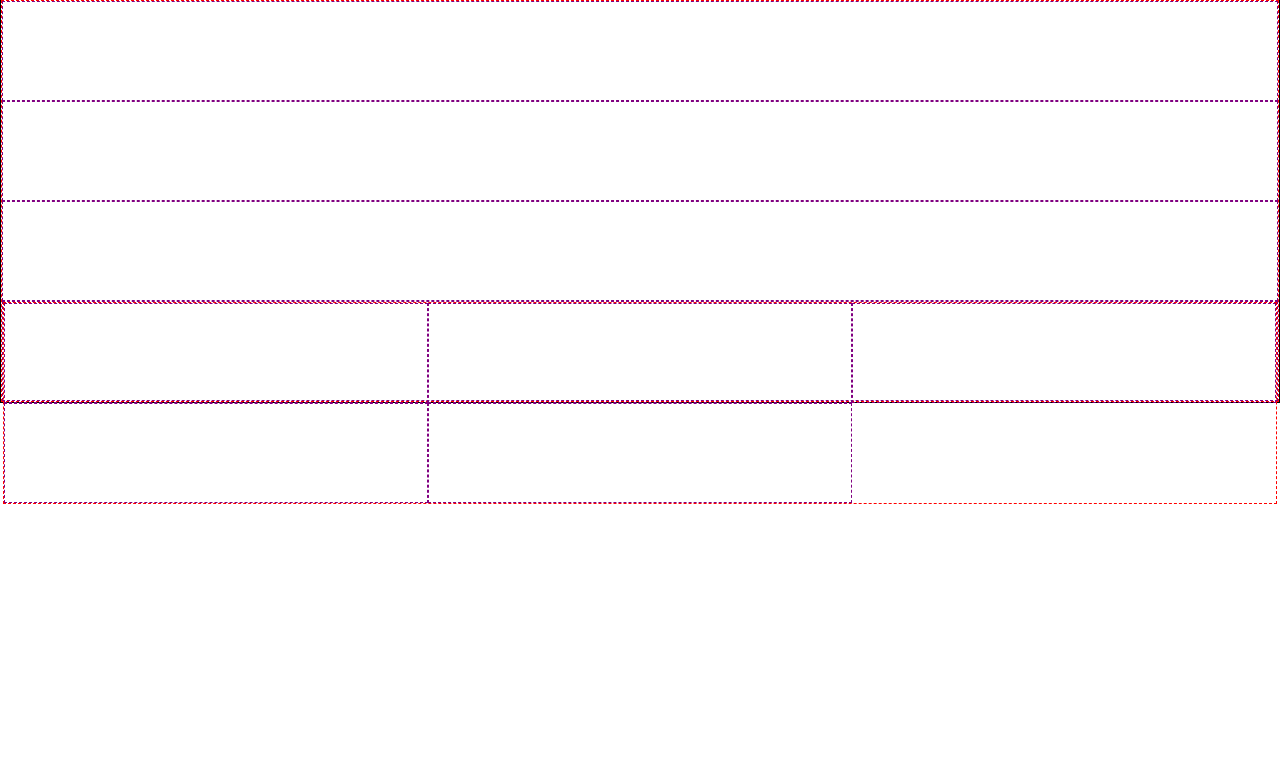
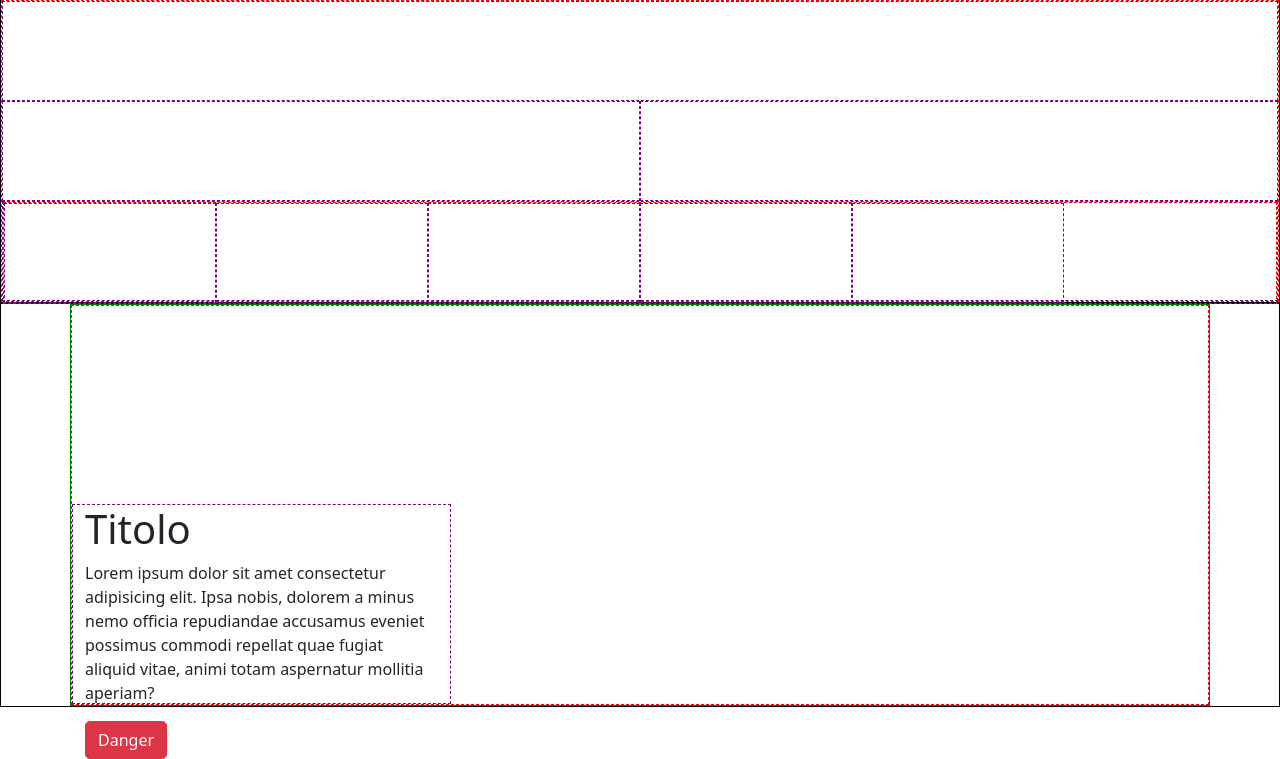
Before and after one commit to SangesAntonio/htmlcss-playstation, a plain HTML site: page index.html in a window 1280 px wide. Shown: the part 717-1476 px from the top of the page. Before the commit the page ends 1221 px from the top, so only its background shows below. Drawn offline with nearby package versions, Linux system fonts and the light colour scheme.

Commit message:
added second jumbotron layout

```diff
--- a/index.html
+++ b/index.html
@@ -62,21 +62,33 @@
         <section class="container-fluid">
             <div class="row">
                 <div class="col-12"></div>
-                <div class="col-12"></div>
-                <div class="col-12"></div>
+                <div class="col-12 col-md-6"></div>
+                <div class="col-12 col-md-6"></div>
                 <div class="col-12">
                     <div class="row">
-                        <div class="col-4"></div>
-                        <div class="col-4"></div>
-                        <div class="col-4"></div>
-                        <div class="col-4"></div>
-                        <div class="col-4"></div>
+                        <div class="col-4 col-md-2"></div>
+                        <div class="col-4 col-md-2"></div>
+                        <div class="col-4 col-md-2"></div>
+                        <div class="col-4 col-md-2"></div>
+                        <div class="col-4 col-md-2"></div>
                     </div>
                 </div>
             </div>
         </section>
 
         <!---Second jumbotron-->
+        <section>
+            <div class="container">
+                <div class="row align-items-end alto">
+                    <div class="col-12 col-lg-4 medio">
+                        <h1>Titolo</h1>
+                        <P>Lorem ipsum dolor sit amet consectetur adipisicing elit. Ipsa nobis, dolorem a minus nemo officia repudiandae accusamus eveniet possimus commodi repellat quae fugiat aliquid vitae, animi totam aspernatur mollitia aperiam?</P>
+                        <button type="button" class="btn btn-danger rounded-3">Danger</button>
+                    </div>
+                </div>
+            </div>
+        </section>
+
 
         <!--Section card new games-->
 
```
